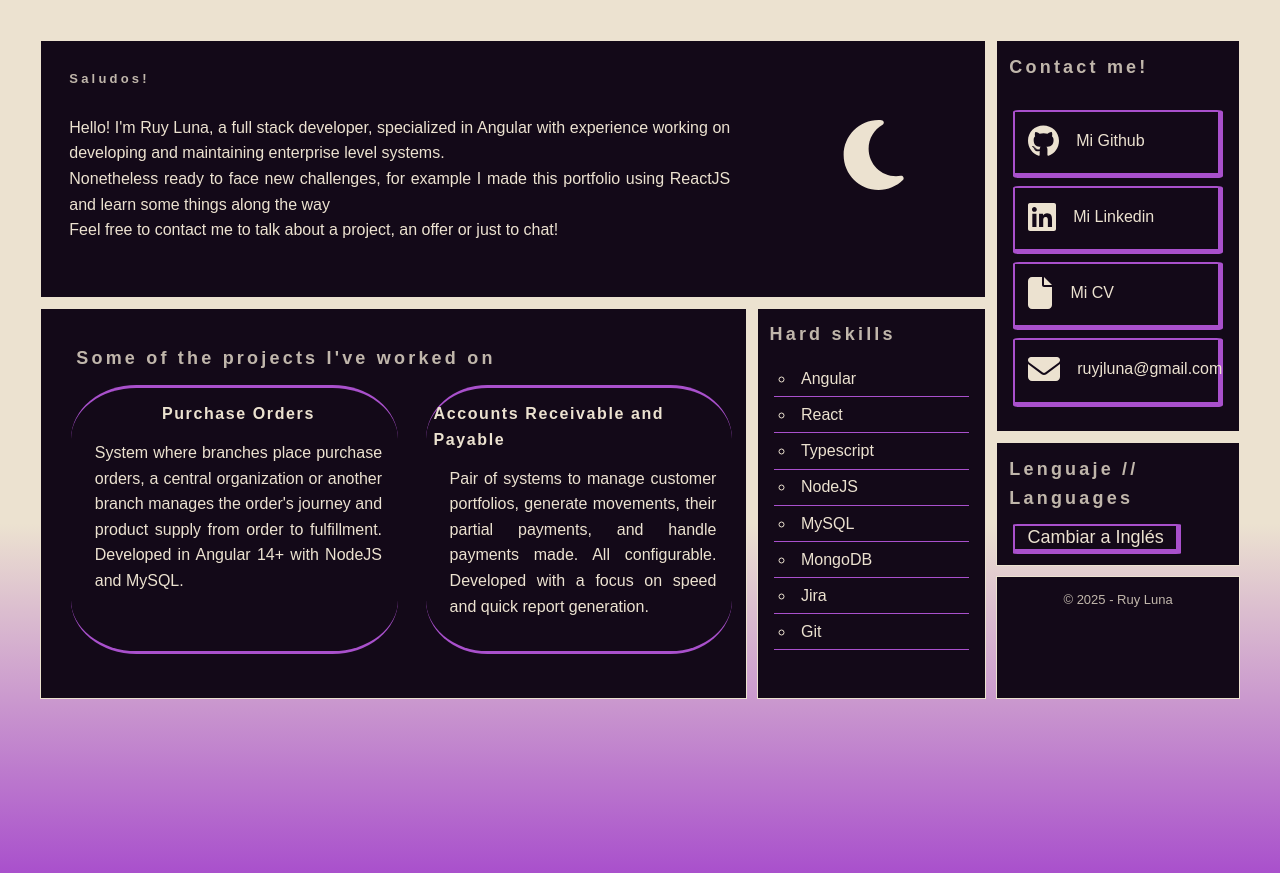
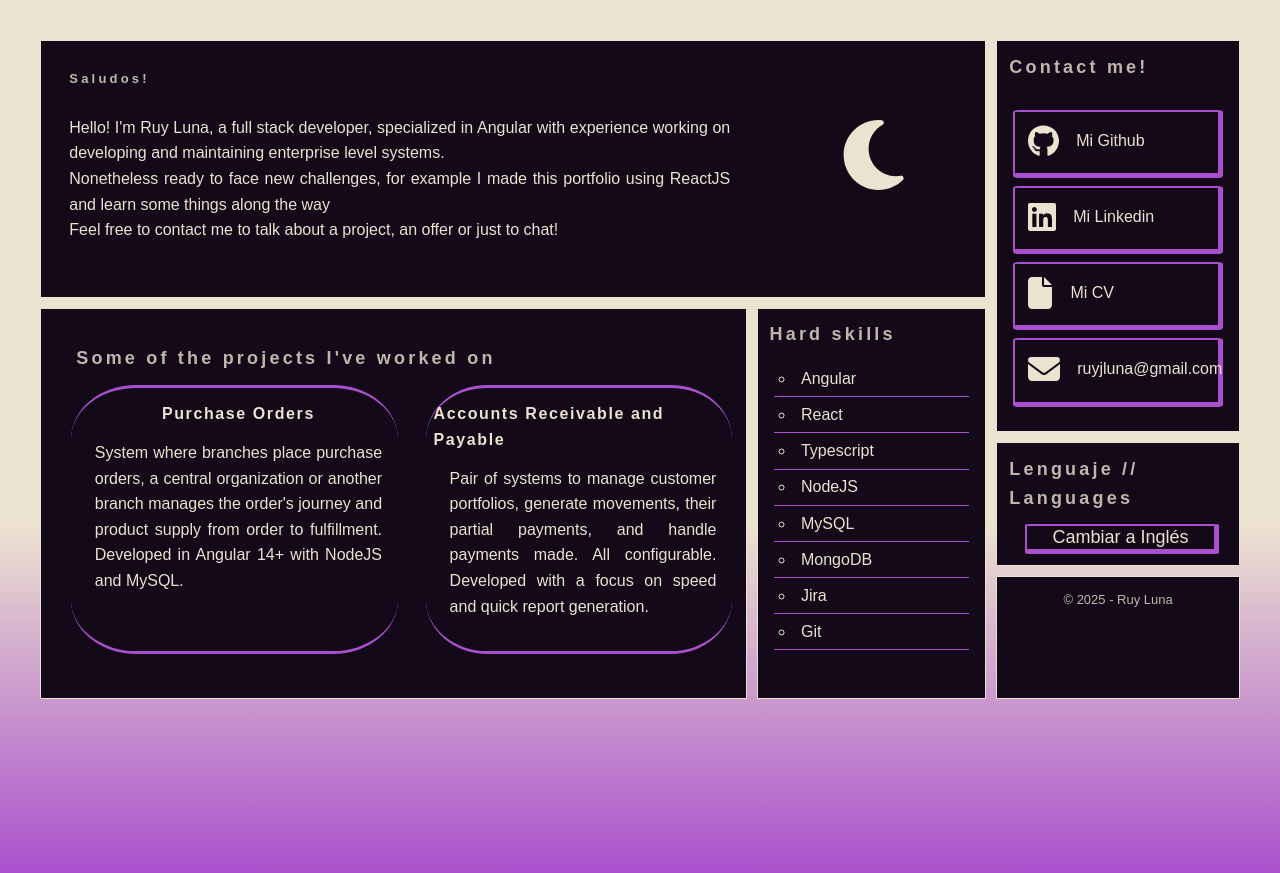
Before and after one commit to RuyLuna/portfolio, a React (Vite) app: page / in a window 1280 px wide. Built offline with nearby package versions, Linux system fonts and the light colour scheme.

Commit message:
small css fix

```diff
--- a/src/App.css
+++ b/src/App.css
@@ -46,10 +46,23 @@
   margin-bottom: .5rem;
 }
 
+.ToggleButtonContainer {
+  display: flex;
+  align-content: center;
+  justify-content: center;
+  width: 100%;
+
+  padding-left: 1rem;
+  padding-right: 1rem;
+}
+
+
 .ToggleButton {
     width: 80%;
     color: inherit;
-    background-color: transparent; /* Initial transparent background */
+
+    margin-right: 10%;
+    background-color: transparent;
     text-decoration: none;
     font-size: large;
 
@@ -61,18 +74,9 @@
 
     align-content: center;
 
-    /* Add transition for a smooth change */
-    transition: background-color 0.3s ease; /* Adjust duration and timing function as needed */
+    transition: background-color 0.3s ease;
 }
 
 .ToggleButton:hover {
-    background-color: rgba(100, 50, 150, 0.5); /* A darker, slightly opaque purple */
-    /* You can adjust the RGBA values to get the exact shade you want.
-       The last value (0.5 in this case) controls the opacity. */
+    background-color: rgba(100, 50, 150, 0.5);
 }
-
-.ToggleButtonContainer {
-justify-content: center;
-    padding-left: 1rem;
-    padding-right: 1rem;
-}
```
